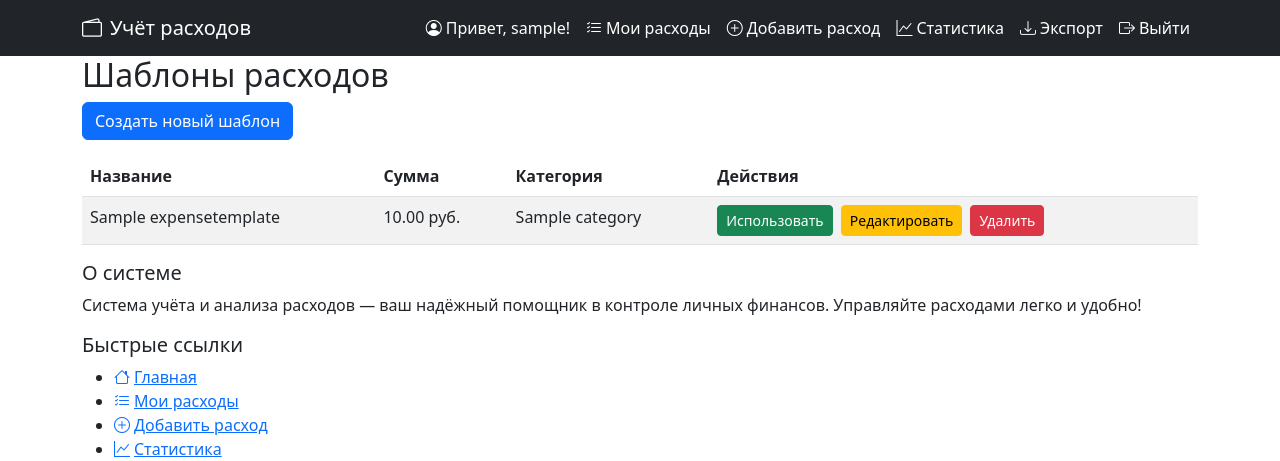
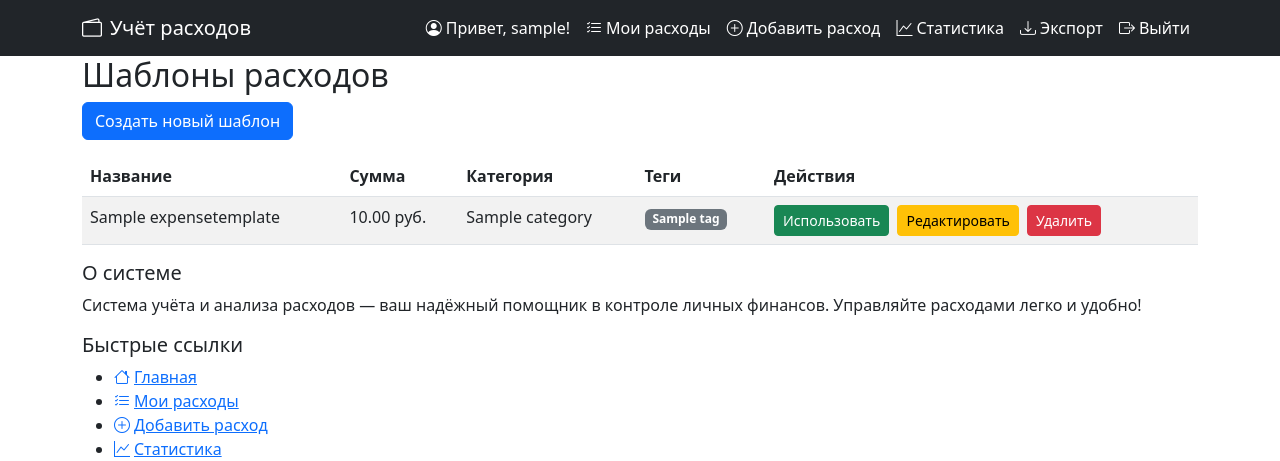
Before and after one commit to kirillgrigorev94-dev/Mini-course-project, a Django app: page /templates/ in a window 1280 px wide. Shown: the top 461 px of the page. Run offline with Django 5.2, Linux system fonts and the light colour scheme; a user stored in the database is signed in; tables that the repository leaves empty hold one stand-in row (values such as "Sample post").

Commit message:
fix bag tags

```diff
--- a/expense_tracker/expense_app/templates/expense_app/expense_templates_list.html
+++ b/expense_tracker/expense_app/templates/expense_app/expense_templates_list.html
@@ -3,6 +3,7 @@
 {% block content %}
 <h2>Шаблоны расходов</h2>
 <a href="{% url 'create_expense_template' %}" class="btn btn-primary mb-3">Создать новый шаблон</a>
+
 
 {% if templates %}
 <table class="table table-striped">
@@ -11,6 +12,7 @@
             <th>Название</th>
             <th>Сумма</th>
             <th>Категория</th>
+            <th>Теги</th>
             <th>Действия</th>
         </tr>
     </thead>
@@ -20,6 +22,15 @@
             <td>{{ template.name }}</td>
             <td>{{ template.amount }} руб.</td>
             <td>{{ template.category.name }}</td>
+            <td>
+                {% if template.tags.all %}
+                    {% for tag in template.tags.all %}
+                <span class="badge bg-secondary me-1">{{ tag.name }}</span>
+                {% endfor %}
+            {% else %}
+                <span class="text-muted">Нет тегов</span>
+            {% endif %}
+            </td>
             <td>
                 <a href="{% url 'add_expense_from_template' template.id %}" class="btn btn-success btn-sm me-1">Использовать</a>
                 <a href="{% url 'edit_expense_template' template.id %}" class="btn btn-warning btn-sm me-1">Редактировать</a>
```
Lines whose indentation alone changed are shown as unchanged.
